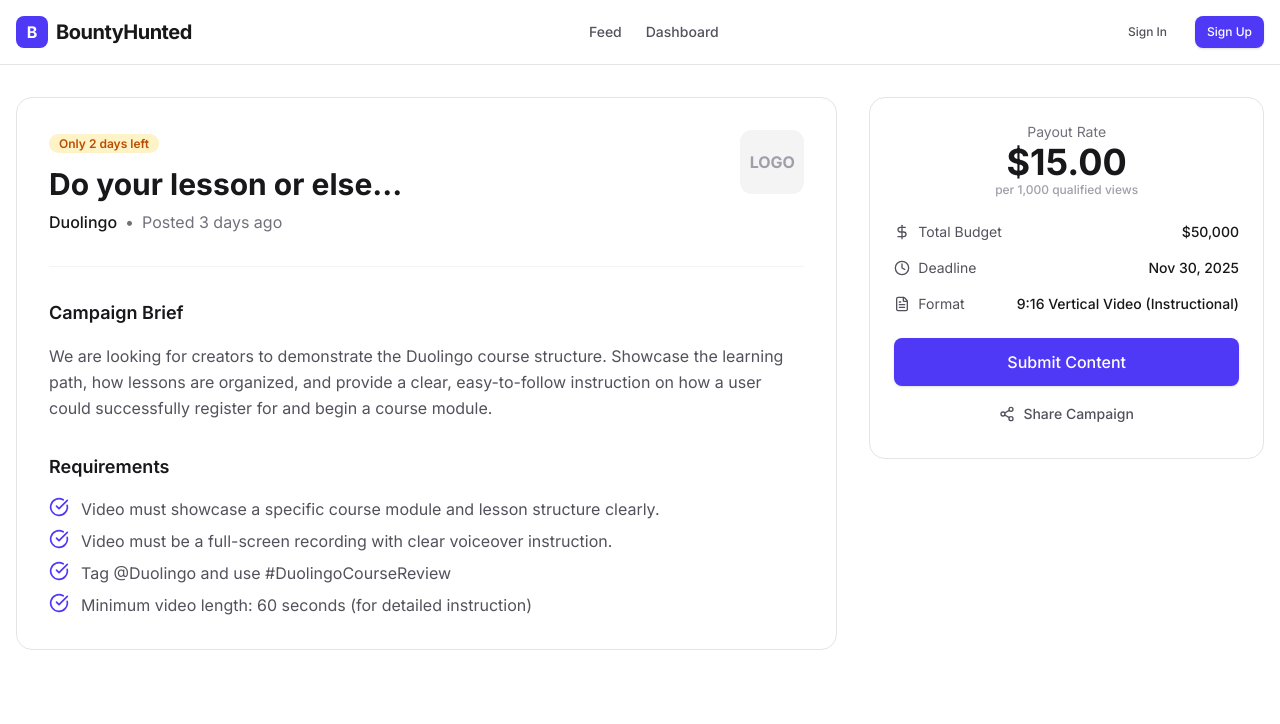
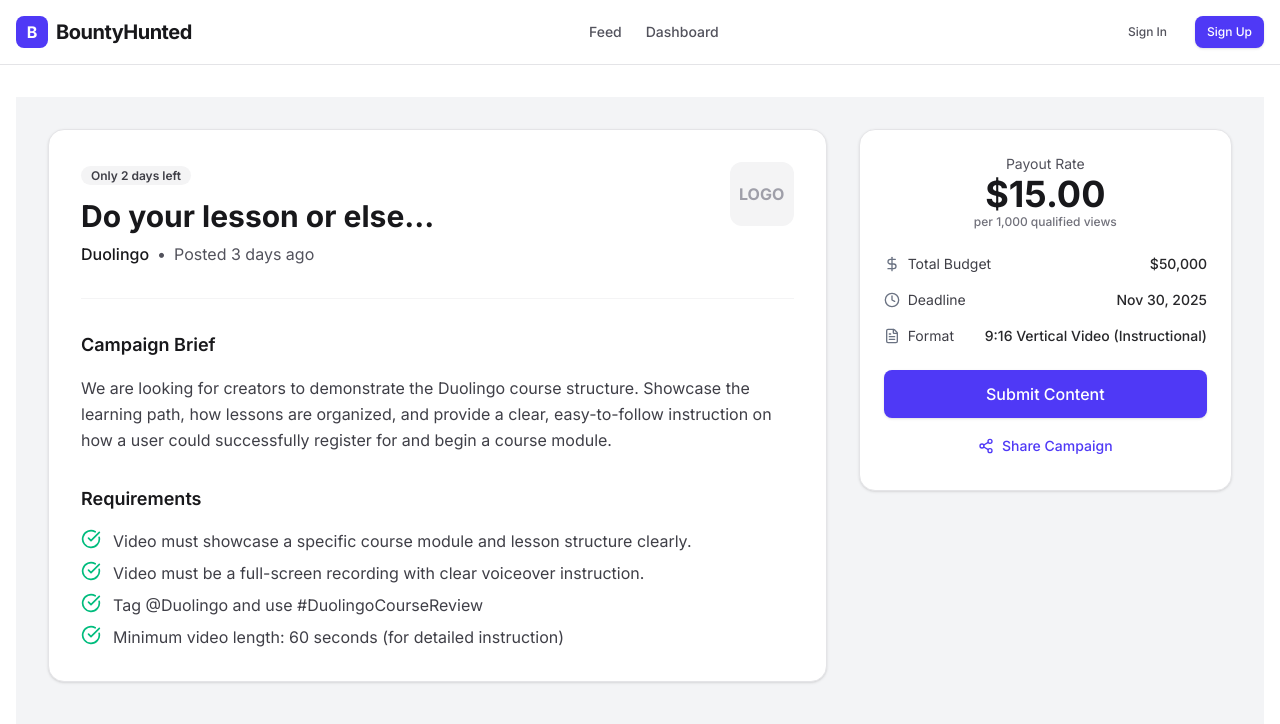
Before and after one commit to VeinDevTtv/ugcbounty, a Next.js app in the folder ugc-platform/: page /1 in a window 1280 px wide. Shown: the top 724 px of the page. Built offline with nearby package versions, Linux system fonts and the light colour scheme; no server answers.

Commit message:
page.tsx

```diff
--- a/ugc-platform/src/app/[id]/page.tsx
+++ b/ugc-platform/src/app/[id]/page.tsx
@@ -11,7 +11,7 @@ export default function BountyDetails({ params }: { params: { id: string } }) {
     const [isModalOpen, setModalOpen] = useState(false);
     const [showToast, setShowToast] = useState(false);
 
-    // --- NEW DUOLINGO CAMPAIGN DATA ---
+    // --- DUOLINGO CAMPAIGN DATA (UNCHANGED from previous response) ---
     const campaign = {
         title: "Do your lesson or else...",
         brand: "Duolingo",
@@ -27,7 +27,7 @@ export default function BountyDetails({ params }: { params: { id: string } }) {
         deadline: "Nov 30, 2025",
         format: "9:16 Vertical Video (Instructional)"
     };
-    // ----------------------------------
+    // -----------------------------------------------------------------
 
     const handleSubmit = (e: React.FormEvent) => {
         e.preventDefault();
@@ -36,17 +36,18 @@ export default function BountyDetails({ params }: { params: { id: string } }) {
     };
 
     return (
-        <div className="grid grid-cols-1 gap-8 lg:grid-cols-3">
-
+        // Setting a brighter background for the whole page (e.g., light gray)
+        <div className="grid grid-cols-1 gap-8 lg:grid-cols-3 bg-gray-100 p-8 min-h-screen">
             {/* Left Col: Content */}
             <div className="lg:col-span-2 space-y-8">
-                <div className="rounded-2xl border border-zinc-200 bg-white p-8">
+                <div className="rounded-2xl border border-zinc-200 bg-white p-8 shadow-sm"> {/* Brighter background & shadow */}
                     <div className="flex items-start justify-between">
                         <div>
-                            <Badge variant="warning">Only 2 days left</Badge>
-                            <h1 className="mt-3 text-3xl font-bold text-zinc-900">{campaign.title}</h1> {/* TITLE CHANGE */}
-                            <div className="mt-2 flex items-center gap-2 text-zinc-500">
-                                <span className="font-medium text-zinc-900">{campaign.brand}</span> {/* BRAND CHANGE */}
+                            {/* Bright badge color */}
+                            <Badge className="bg-orange-500 text-white">Only 2 days left</Badge>
+                            <h1 className="mt-3 text-3xl font-bold text-zinc-900">{campaign.title}</h1>
+                            <div className="mt-2 flex items-center gap-2 text-zinc-600"> {/* Darker text for readability */}
+                                <span className="font-medium text-zinc-900">{campaign.brand}</span>
                                 <span>•</span>
                                 <span>Posted 3 days ago</span>
                             </div>
@@ -60,18 +61,17 @@ export default function BountyDetails({ params }: { params: { id: string } }) {
 
                     <section className="space-y-4">
                         <h3 className="text-lg font-semibold text-zinc-900">Campaign Brief</h3>
-                        <p className="text-zinc-600 leading-relaxed">
-                            {campaign.brief} {/* BRIEF CHANGE */}
+                        <p className="text-zinc-700 leading-relaxed"> {/* Darker text */}
+                            {campaign.brief}
                         </p>
                     </section>
 
                     <section className="mt-8 space-y-4">
                         <h3 className="text-lg font-semibold text-zinc-900">Requirements</h3>
                         <ul className="space-y-2">
-                            {/* REQUIREMENTS LOOP CHANGE */}
                             {campaign.requirements.map((req, i) => (
-                                <li key={i} className="flex items-start gap-3 text-zinc-600">
-                                    <CheckCircle className="h-5 w-5 shrink-0 text-indigo-600" />
+                                <li key={i} className="flex items-start gap-3 text-zinc-700"> {/* Darker text */}
+                                    <CheckCircle className="h-5 w-5 shrink-0 text-emerald-500" /> {/* Brighter checkmark */}
                                     <span>{req}</span>
                                 </li>
                             ))}
@@ -82,44 +82,45 @@ export default function BountyDetails({ params }: { params: { id: string } }) {
 
             {/* Right Col: Action Sidebar */}
             <div className="space-y-6">
-                <div className="rounded-2xl border border-zinc-200 bg-white p-6 sticky top-24">
+                <div className="rounded-2xl border border-zinc-200 bg-white p-6 sticky top-24 shadow-sm"> {/* Brighter background & shadow */}
                     <div className="mb-6 text-center">
-                        <p className="text-sm text-zinc-500">Payout Rate</p>
-                        <div className="text-4xl font-bold text-zinc-900">{campaign.payoutRate}</div> {/* PAYOUT RATE CHANGE */}
-                        <p className="text-xs font-medium text-zinc-400">per 1,000 qualified views</p>
+                        <p className="text-sm text-zinc-600">Payout Rate</p>
+                        <div className="text-4xl font-bold text-zinc-900">{campaign.payoutRate}</div>
+                        <p className="text-xs font-medium text-zinc-500">per 1,000 qualified views</p>
                     </div>
 
                     <div className="space-y-4 mb-6">
                         <div className="flex justify-between text-sm">
-                            <span className="flex items-center gap-2 text-zinc-600">
-                                <DollarSign className="h-4 w-4" /> Total Budget
+                            <span className="flex items-center gap-2 text-zinc-700"> {/* Darker text */}
+                                <DollarSign className="h-4 w-4 text-gray-500" /> Total Budget
                             </span>
-                            <span className="font-medium">{campaign.totalBudget}</span> {/* BUDGET CHANGE */}
+                            <span className="font-medium text-zinc-800">{campaign.totalBudget}</span> {/* Darker text */}
                         </div>
                         <div className="flex justify-between text-sm">
-                            <span className="flex items-center gap-2 text-zinc-600">
-                                <Clock className="h-4 w-4" /> Deadline
+                            <span className="flex items-center gap-2 text-zinc-700"> {/* Darker text */}
+                                <Clock className="h-4 w-4 text-gray-500" /> Deadline
                             </span>
-                            <span className="font-medium">{campaign.deadline}</span> {/* DEADLINE CHANGE */}
+                            <span className="font-medium text-zinc-800">{campaign.deadline}</span> {/* Darker text */}
                         </div>
                         <div className="flex justify-between text-sm">
-                            <span className="flex items-center gap-2 text-zinc-600">
-                                <FileText className="h-4 w-4" /> Format
+                            <span className="flex items-center gap-2 text-zinc-700"> {/* Darker text */}
+                                <FileText className="h-4 w-4 text-gray-500" /> Format
                             </span>
-                            <span className="font-medium">{campaign.format}</span> {/* FORMAT CHANGE */}
+                            <span className="font-medium text-zinc-800">{campaign.format}</span> {/* Darker text */}
                         </div>
                     </div>
 
-                    <Button className="w-full" size="lg" onClick={() => setModalOpen(true)}>
+                    {/* Bright primary button */}
+                    <Button className="w-full bg-indigo-600 hover:bg-indigo-700 text-white" size="lg" onClick={() => setModalOpen(true)}>
                         Submit Content
                     </Button>
-                    <Button variant="ghost" className="w-full mt-2 gap-2">
+                    <Button variant="ghost" className="w-full mt-2 gap-2 text-indigo-600 hover:bg-indigo-50"> {/* Subtle hover for ghost button */}
                         <Share2 className="h-4 w-4" /> Share Campaign
                     </Button>
                 </div>
             </div>
 
-            {/* Submission Modal & Toast (unchanged) */}
+            {/* Submission Modal */}
             <Modal
                 isOpen={isModalOpen}
                 onClose={() => setModalOpen(false)}
@@ -155,7 +156,7 @@ export default function BountyDetails({ params }: { params: { id: string } }) {
                     </div>
 
                     <div className="pt-2">
-                        <Button type="submit" className="w-full gap-2">
+                        <Button type="submit" className="w-full gap-2 bg-indigo-600 hover:bg-indigo-700 text-white">
                             <UploadCloud className="h-4 w-4" /> Submit for Review
                         </Button>
                     </div>
```
